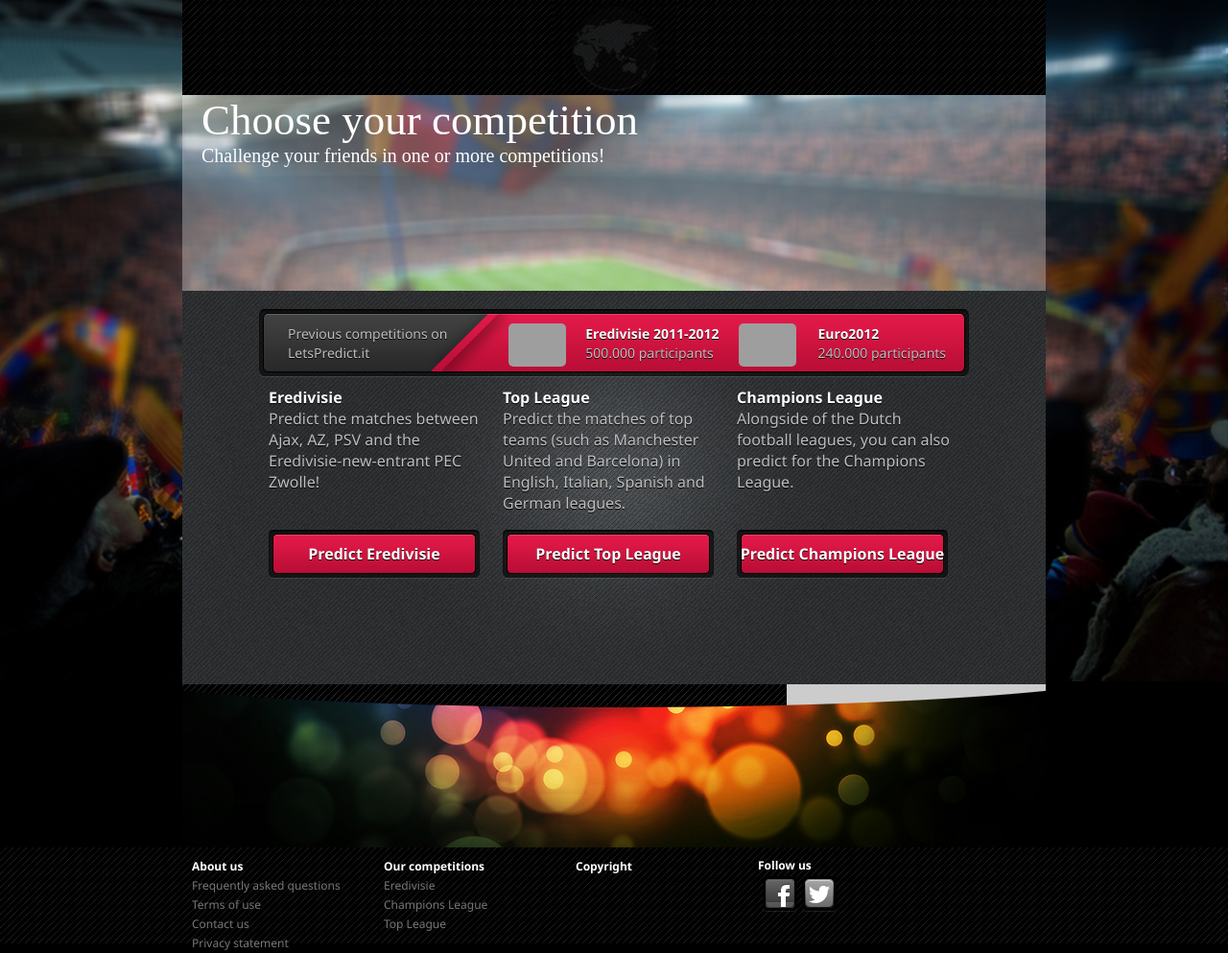
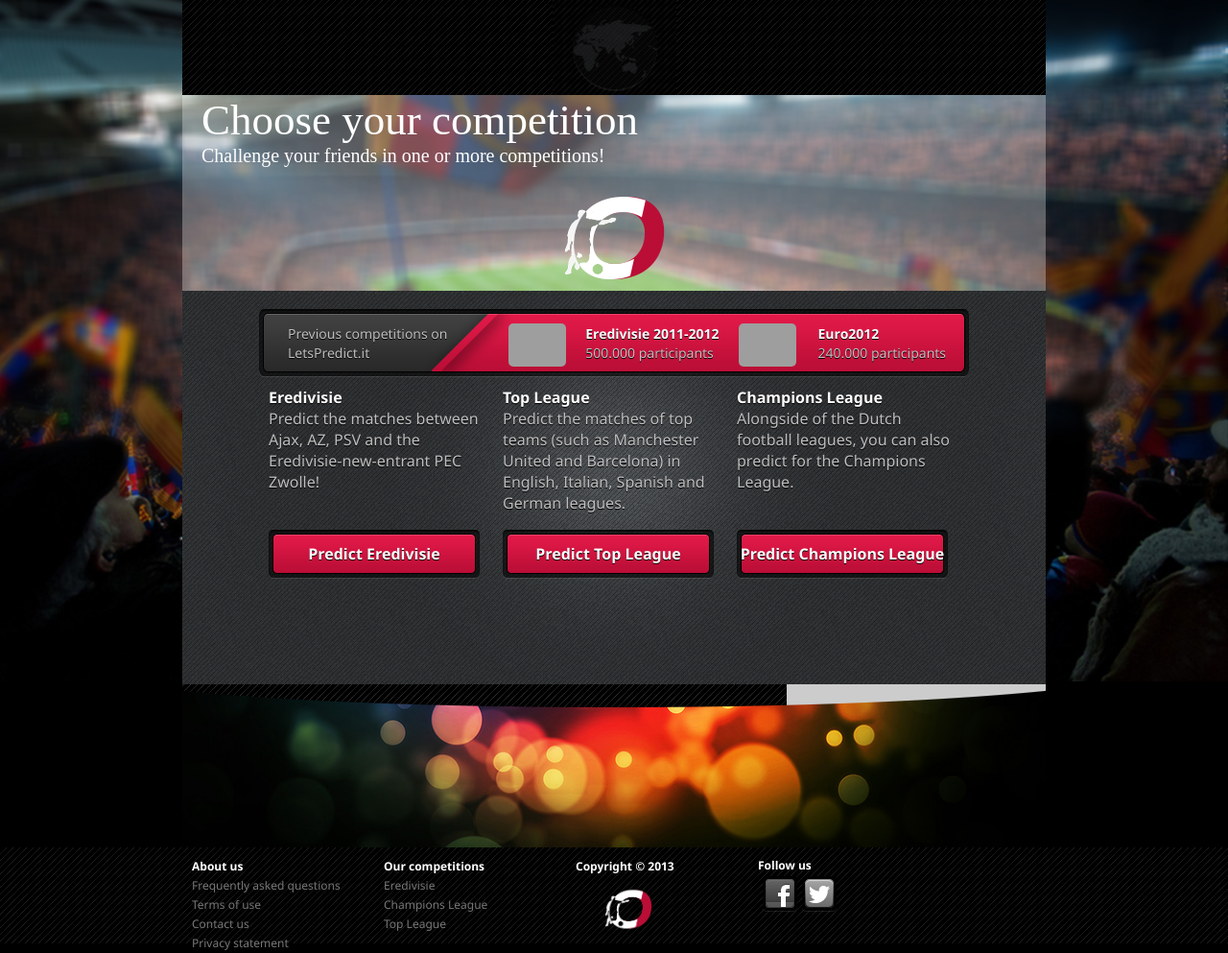
Before and after one commit to SanhNX/prj-footballpredict, a PHP site: page /index.html in a window 1280 px wide. Shown: the part 101-1094 px from the top of the page at 96% size. Run offline with PHP 8.4, Linux system fonts and the light colour scheme; grey boxes are pictures that could not be loaded.

Commit message:
[Design] Create com's logo

```diff
--- a/css/style.css
+++ b/css/style.css
@@ -41,9 +41,14 @@ body {
 	height: 70px;
 	line-height: 28px;
 	text-indent: 10px;
-    color: #FFF;
+	color: transparent;
 	font-family: 'segoe ui light';
 	font-size: 34px;
+	background: url('../images/icon/logo-full.png') no-repeat left top;
+	background-size: auto 100%;
+}
+.header .header-container .header-logo span{
+	color: transparent!important;
 }
 
 .header .header-container .header-menu {
@@ -180,6 +185,11 @@ body {
     height: 20px;
     line-height: 20px;
     text-indent: 10px;
+}
+.nav-list .nav-item-logo {
+	height: 80px;
+	background: url("../images/icon/logo.png") no-repeat 40px 10px;
+	background-size: auto 50px;
 }
 
 .nav-list .nav-item a {
@@ -425,8 +435,7 @@ body {
 	margin: 0px auto;
 	color: #FFF;
 	font-family: 'Segoe UI light';
-    background: #FFF;
-    background: rgba(255, 255, 255, 0.3);
+	background:url("../images/icon/logo.png")no-repeat center rgba(255, 255, 255, 0.3);
 }
 
 .cover-container-bottom p {
--- a/index.html
+++ b/index.html
@@ -2,7 +2,8 @@
 <html>
 <head>
 	<meta http-equiv="Content-Type" content="text/html; charset=UTF-8">
-	<title></title>
+	<title>Football Predict</title>
+	<link rel="SHORTCUT ICON" href="images/icon/logo-in.png">
 	<link href="css/style.css" rel="stylesheet"/>
 	<link href="css/menu.css" rel="stylesheet"/>
 
@@ -104,7 +105,8 @@ Alongside of the Dutch football leagues, you can also predict for the Champions
 				<li class="nav-item"><a href="#">Top League</a></li>
 			</ul>
 			<ul class="nav-list">
-				<li class="nav-item"><span href="#">Copyright</span></li>
+				<li class="nav-item"><span href="#">Copyright © 2013</span></li>
+				<li class="nav-item-logo"></li>
 			</ul>
 			<div class="social-list">
 				<div class="social-title">Follow us</div>
```
Also changed, not shown: images/icon/logo-full.png (added), images/icon/logo-in.png (added), images/icon/logo-small-full.png (added), images/icon/logo.png (added), 1 other file. Lines whose indentation alone changed are shown as unchanged.
